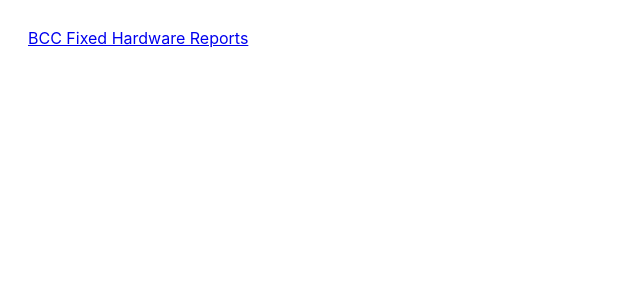
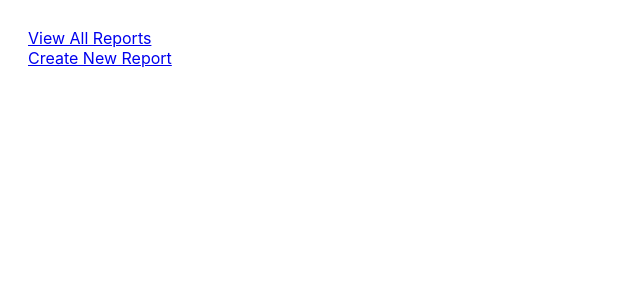
Before and after one commit to amandril/bcc-fixed-hardware-reports, a Next.js app: page / in a window 1280 px wide. Shown: the top 300 px of the page, without its empty margins (0-640 px from the left). Built offline with nearby package versions, Linux system fonts and the light colour scheme.

Commit message:
Basic report form styling and querying via api. Added timestamp field. Form hooks in lib.

```diff
--- a/components/Report.tsx
+++ b/components/Report.tsx
@@ -9,6 +9,7 @@ export default function Report ( {report} ) {
             <div>Route: {report.route}</div>
             <div>Hardware Type: {report.hardwareType}</div>
             <div>Description: {report.description}</div>
+            <div>Date: {report.timestamp}</div>
         </div>
     )
 }
--- a/lib/useForm.ts
+++ b/lib/useForm.ts
@@ -1,7 +1,7 @@
 import { useEffect, useState } from 'react';
 
 export default function useForm(initial = {}) {
-    const [inputs, setInputs] = useState(initial);
+    const [inputs, setInputs]:any = useState(initial);
     const initialValues = Object.values(initial).join("");
 
     useEffect(() => {
--- a/pages/api/reports.ts
+++ b/pages/api/reports.ts
@@ -9,7 +9,7 @@ export default async function handler(req, res) {
       console.log('Mongo POST request made')
       let bodyObject = JSON.parse(req.body);
       let report = await db.collection("reports").insertOne(bodyObject);
-      res.json(report.ops[0]);
+      res.json(report);
       break;
     case "GET":
       console.log('Mongo GET request made')
--- a/pages/index.tsx
+++ b/pages/index.tsx
@@ -1,5 +1,6 @@
 import Image from "next/image";
 import allReports from "./allReports";
+import Link from "next/link";
 
 function App() {
     return (
@@ -13,15 +14,11 @@ function App() {
                     alt="logo"
                 /> */}
 
+                <div className="pageList">
+                    <Link href="./allReports">View All Reports</Link>
+                    <Link href="./newReport">Create New Report</Link>
+                </div>
 
-                <a
-                    className="App-link"
-                    href="https://reactjs.org"
-                    target="_blank"
-                    rel="noopener noreferrer"
-                >
-                    BCC Fixed Hardware Reports
-                </a>
             </header>
         </div>
     );
--- a/styles/styles.css
+++ b/styles/styles.css
@@ -6,3 +6,7 @@ body {
 .report {
   margin: 1rem 0;
 }
+
+.pageList {
+  display: grid;
+}
```
Also changed, not shown: components/ReportForm.tsx (+28 -12 lines), pages/newReport.tsx (+16 -1 lines).
